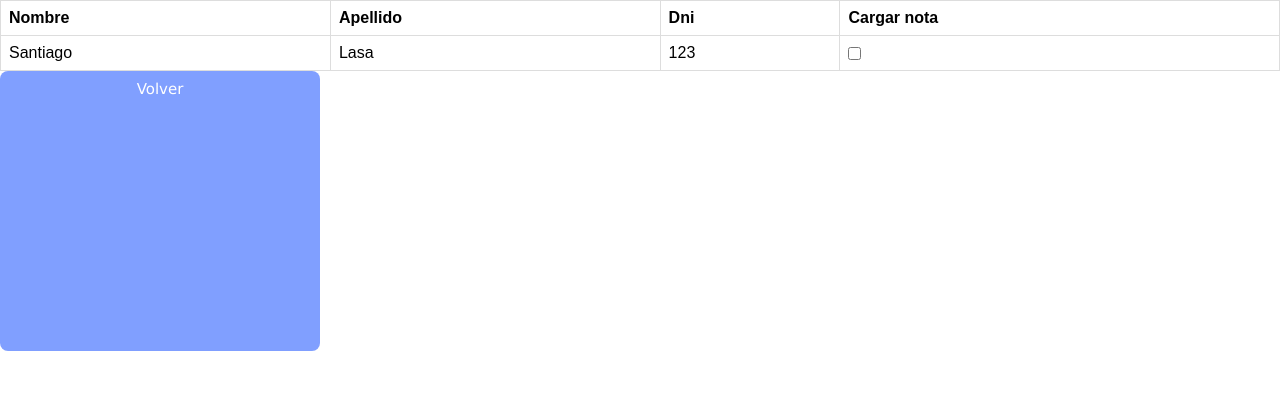
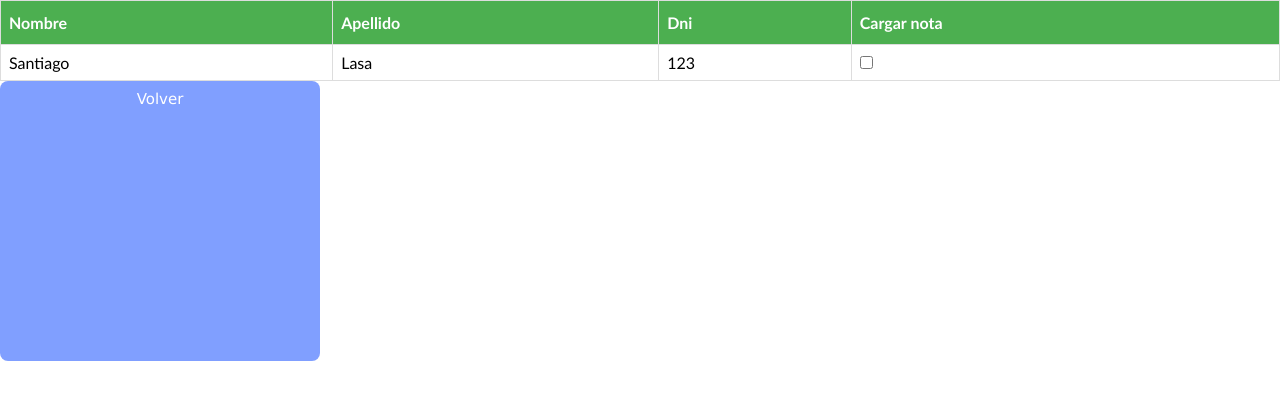
Before and after one commit to felipearias2024/DjangoSystem, a Django app: page /materia/1/ in a window 1280 px wide. Shown: the top 400 px of the page. Run offline with Django 3.2, Linux system fonts and the light colour scheme; data comes from the database, SQL or seed files in the repository; some libraries are stand-ins or nearby versions.

Commit message:
html materias done

```diff
--- a/DjangoProyect/app/templates/materias.html
+++ b/DjangoProyect/app/templates/materias.html
@@ -6,9 +6,35 @@
         {% include 'partials/css.html' %}
         <script src="https://code.jquery.com/jquery-3.1.0.min.js"></script>
         <link rel="stylesheet" href="https://www.w3schools.com/w3css/4/w3.css">
+    <style>
+    #customers {
+    font-family: "Trebuchet MS", Arial, Helvetica, sans-serif;
+    border-collapse: collapse;
+    width: 100%;
+        }
+
+    #customers td, #customers th {
+    border: 1px solid #ddd;
+    padding: 8px;
+        }
+
+    #customers tr:nth-child(even){background-color: #f2f2f2;}
+
+    #customers tr:hover {background-color: #ddd;}
+
+    #customers th {
+    padding-top: 12px;
+    padding-bottom: 12px;
+    text-align: left;
+    background-color: #4CAF50;
+    color: white;
+    }
+
+
+    </style>
     </head>
     <body>
-        <table>
+        <table id="customers">
             <thead>
                 <th>Nombre</th>
                 <th>Apellido</th>
```
Also changed, not shown: DjangoProyect/app/templates/addNota.html (+22 -5 lines).
